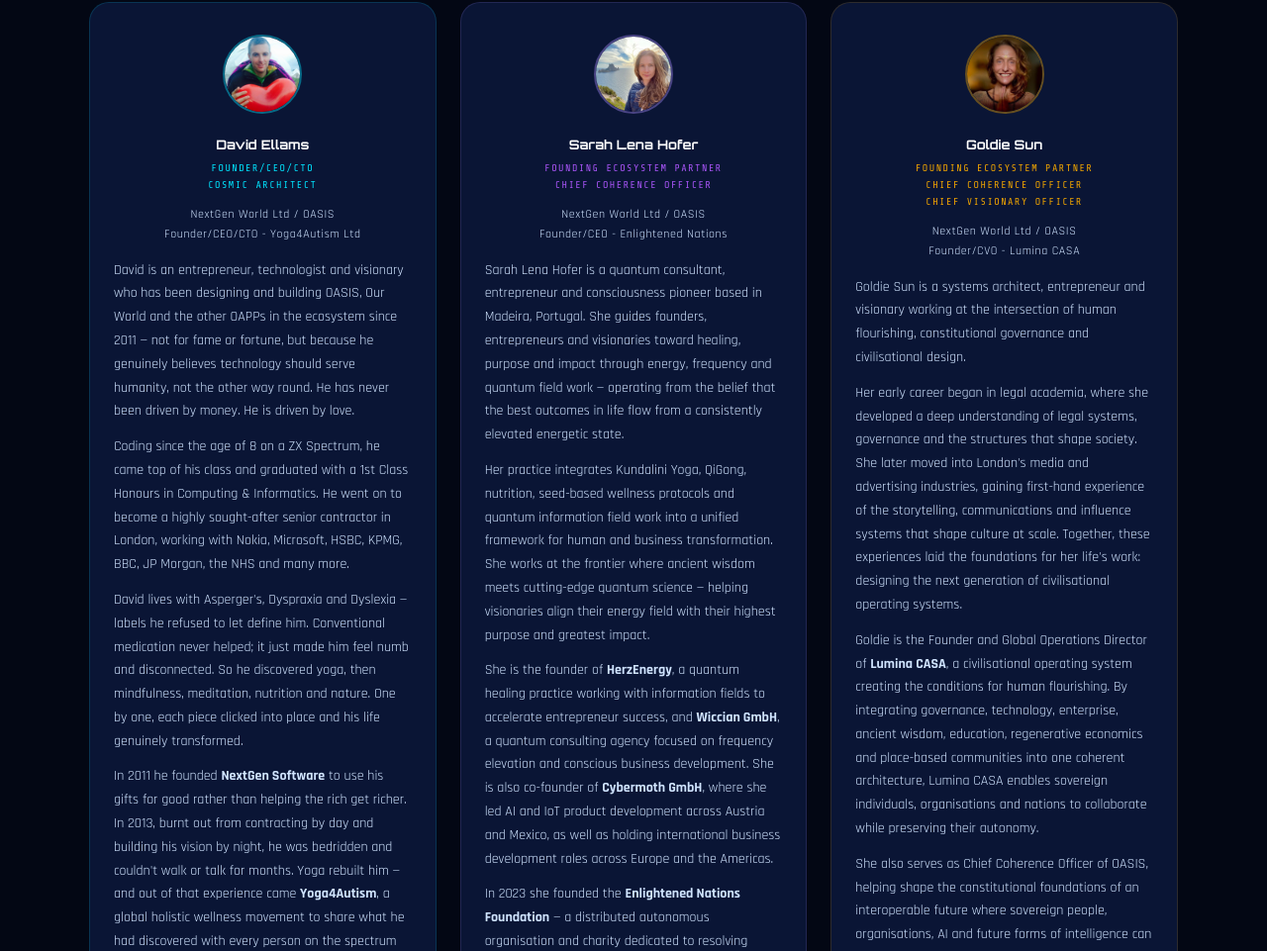
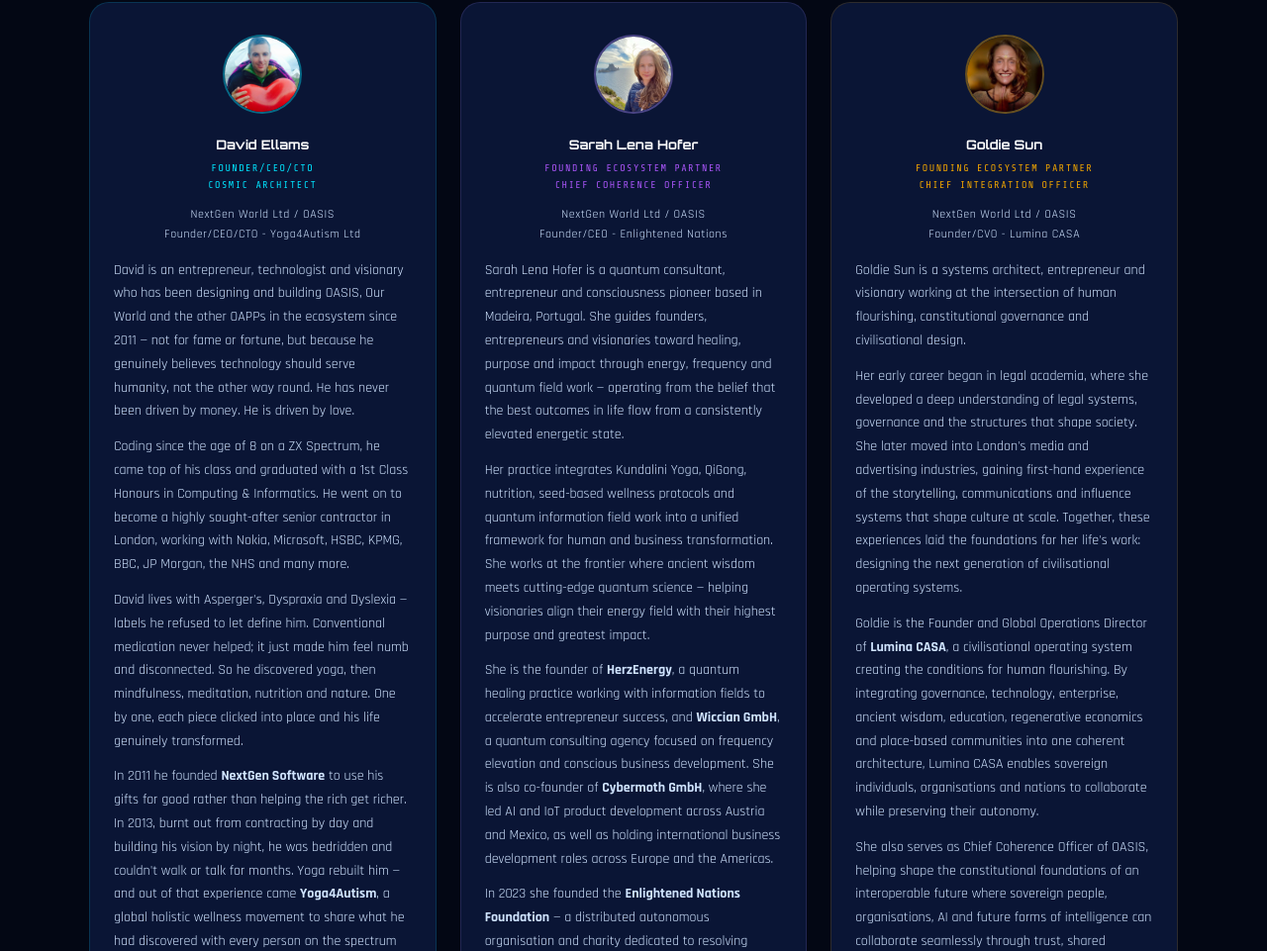
Before and after one commit to NextGenSoftwareUK/NFTFoundersLandingPage, a website: page learn.html in a window 1280 px wide. Shown: the part 10954-11915 px from the top of the page at 99% size. Drawn offline with nearby package versions, Linux system fonts and the light colour scheme.

Commit message:
Update learn.html

```diff
--- a/learn.html
+++ b/learn.html
@@ -1079,7 +1079,7 @@
       <div style="background:var(--bg-card);border:1px solid rgba(240,165,0,.15);border-radius:20px;padding:32px 24px;text-align:center">
         <img src="img/Goldie.jpg" alt="Goldie Sun" style="width:80px;height:80px;border-radius:50%;object-fit:cover;border:2px solid rgba(240,165,0,.4);margin:0 auto 20px;display:block">
         <div style="font-family:'Orbitron',sans-serif;font-size:13px;font-weight:700;color:#fff;margin-bottom:4px">Goldie Sun</div>
-        <div style="font-family:'Share Tech Mono',monospace;font-size:10px;letter-spacing:.15em;color:var(--gold);margin-bottom:12px">FOUNDING ECOSYSTEM PARTNER<br>CHIEF COHERENCE OFFICER<br>CHIEF VISIONARY OFFICER</div>
+        <div style="font-family:'Share Tech Mono',monospace;font-size:10px;letter-spacing:.15em;color:var(--gold);margin-bottom:12px">FOUNDING ECOSYSTEM PARTNER<br>CHIEF INTEGRATION OFFICER</div>
         <div style="font-size:12px;color:var(--text);letter-spacing:.05em;margin-bottom:14px">NextGen World Ltd / OASIS<br>Founder/CVO - Lumina CASA</div>
         <p style="font-size:14px;color:var(--text);line-height:1.7;text-align:left">Goldie Sun is a systems architect, entrepreneur and visionary working at the intersection of human flourishing, constitutional governance and civilisational design.</p>
         <p style="font-size:14px;color:var(--text);line-height:1.7;text-align:left;margin-top:12px">Her early career began in legal academia, where she developed a deep understanding of legal systems, governance and the structures that shape society. She later moved into London's media and advertising industries, gaining first-hand experience of the storytelling, communications and influence systems that shape culture at scale. Together, these experiences laid the foundations for her life's work: designing the next generation of civilisational operating systems.</p>
```
